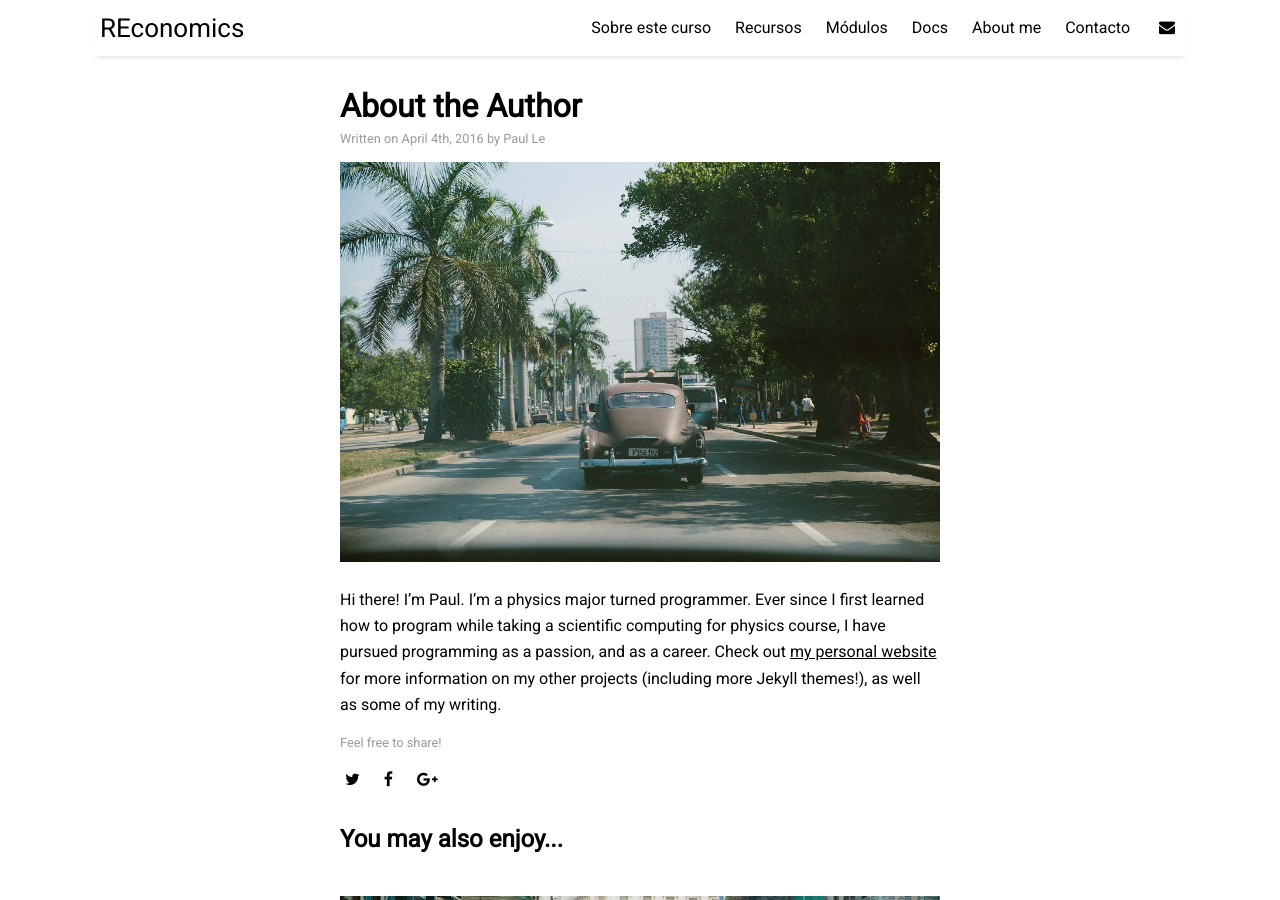
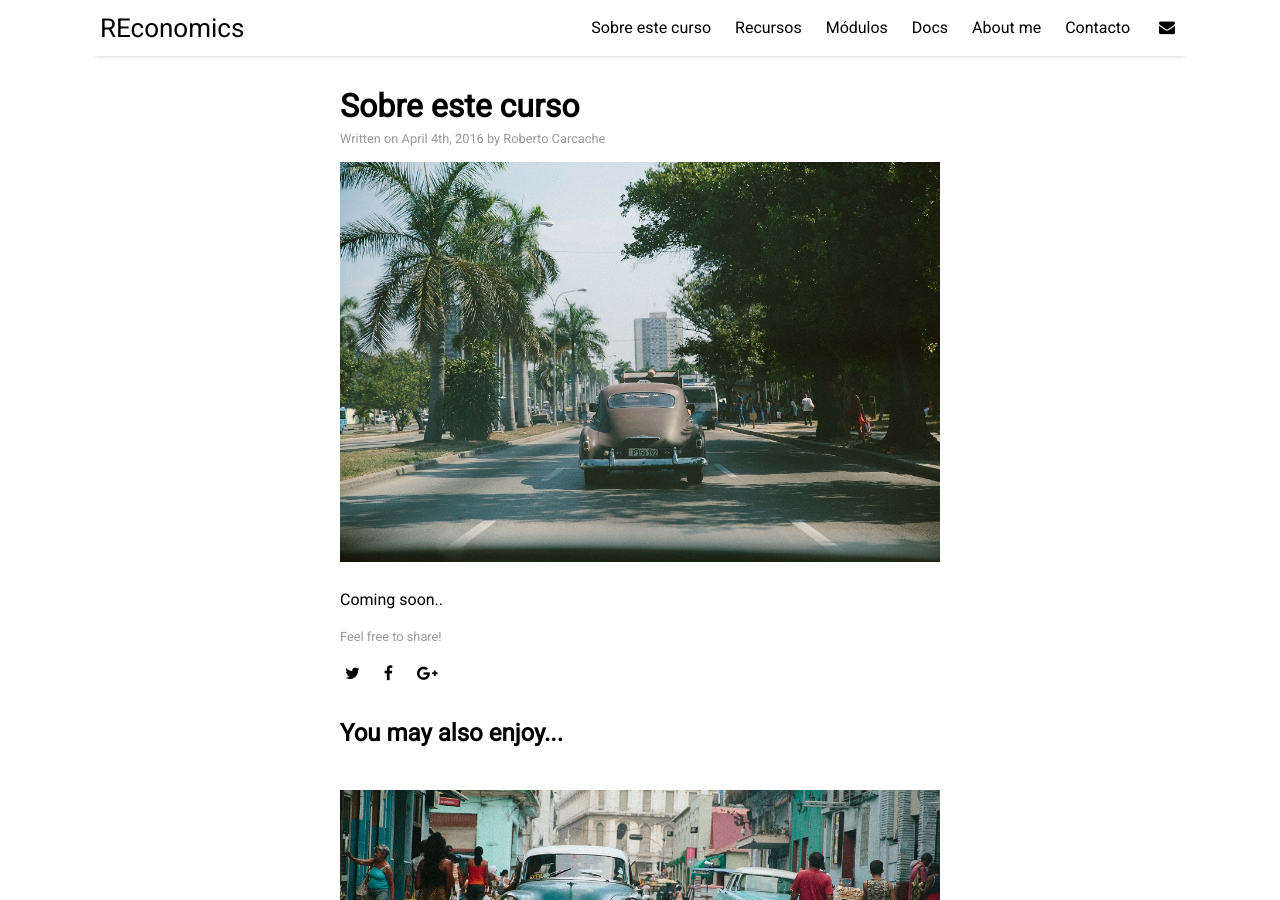
Before and after one commit to JP-Thoma/REconomics, a Jekyll site: the page built from _posts/2016-04-04-about-the-author.md, in a window 1280 px wide and 900 px high. Built offline with Jekyll 4.4.1, drawn with Linux system fonts in a browser that asks for light colours; nearby versions of some CDN libraries.

Commit message:
Update 2016-04-04-about-the-author.md

```diff
--- a/_posts/2016-04-04-about-the-author.md
+++ b/_posts/2016-04-04-about-the-author.md
@@ -1,10 +1,10 @@
 ---
 layout: post
-title: "About the Author"
-author: "Paul Le"
+title: "Sobre este curso"
+author: "Roberto Carcache"
 categories: facts
 tags: [sample]
 image: cuba-4.jpg
 ---
 
-Hi there! I'm Paul. I’m a physics major turned programmer. Ever since I first learned how to program while taking a scientific computing for physics course, I have pursued programming as a passion, and as a career. Check out [my personal website](https://www.lenpaul.com/) for more information on my other projects (including more Jekyll themes!), as well as some of my writing.
+Coming soon..
```
